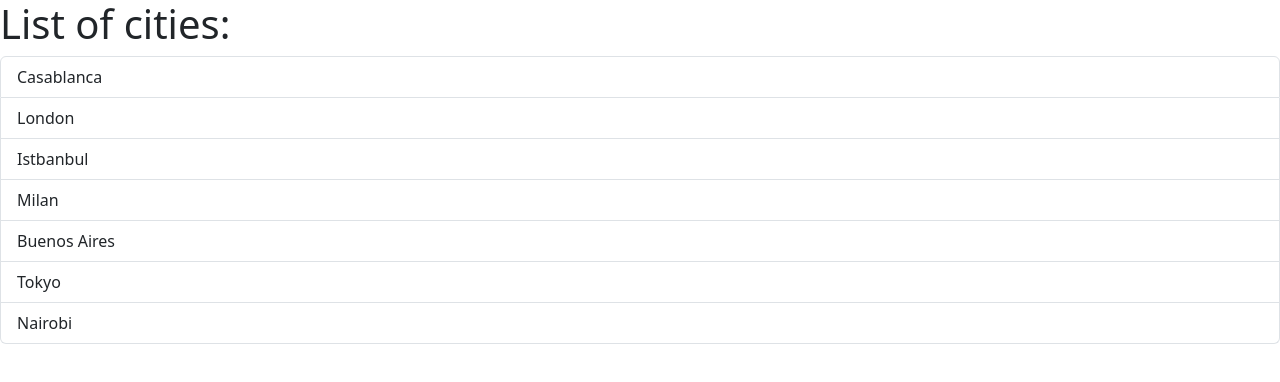
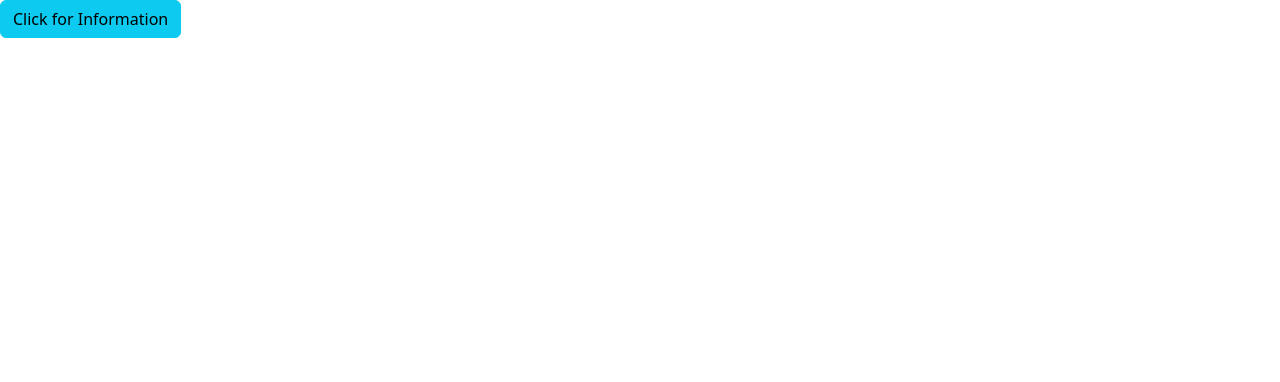
Before and after one commit to chelseadagger-fc/LrnBooksearch, a React (Vite) app: page / in a window 1280 px wide. Shown: the top 382 px of the page. Built offline with nearby package versions, Linux system fonts and the light colour scheme.

Commit message:
utilizing useState to click a button to provide an alert, and another to dismiss it again

```diff
--- a/src/App.tsx
+++ b/src/App.tsx
@@ -1,9 +1,34 @@
-import ListGroup from './components/ListGroup'
+import { useState } from 'react';
+import Alert from './components/Alert';
+import InfoButton from './components/InfoButton'
+import 'bootstrap/dist/css/bootstrap.css'
+
 
 export default function App() {
+  const [isVisible, setVisibility] = useState(false);
+
+  const showAlert = () => {
+    setVisibility(true);
+  }
+
+  const hideAlert = () => {
+    setVisibility(false);
+  }
+
   return (
       <div>
-        <ListGroup />
+        {
+          isVisible && <Alert
+          children="This is the alert."
+          onClick={hideAlert} />
+        }
+
+        <InfoButton
+        color="info"
+        onClick={showAlert}
+        children="Click for Information" />
+
+
       </div>
     );
 }
--- /dev/null
+++ b/src/components/Alert.tsx
@@ -0,0 +1,22 @@
+//   const items = ['Casablanca','London','Istbanbul','Milan','Buenos Aires','Tokyo','Nairobi'];
+
+import { ReactNode } from "react";
+import 'bootstrap/dist/css/bootstrap.css';
+
+interface Props {
+    children: ReactNode;
+    onClick: () => void;
+}
+
+
+const Alert = ({children, onClick}: Props) => {
+
+  return (
+    <div className="alert alert-warning alert-dismissable fade show" role="alert">
+      {children}
+      <button onClick={onClick} type="button" className="btn-close" data-bs-dismiss="alert" aria-label="Close"></button>
+    </div>
+  )
+}
+
+export default Alert
--- /dev/null
+++ b/src/components/InfoButton.tsx
@@ -0,0 +1,19 @@
+interface Props {
+    children: string;
+    color?: string;
+    onClick: () => void;
+}
+
+
+const InfoButton = ({children, onClick, color}: Props) => {
+  return (
+    <button
+      type="button"
+      className={"btn btn-" + color}
+      onClick={onClick}>
+        {children}
+    </button>
+  )
+}
+
+export default InfoButton
--- a/src/components/ListGroup.tsx
+++ b/src/components/ListGroup.tsx
@@ -1,21 +1,32 @@
 import {useState} from 'react';
 
-export default function ListGroup() {
+// {items: [], heading: string}
+// shape, or interface, of an object
 
-    const items = ['Casablanca','London','Istbanbul','Milan','Buenos Aires','Tokyo','Nairobi'];
+interface ListGroupProps {
+    items: string[];
+    heading: string;
+    onSelectItem: (item:string) => void;
+}
+
+
+
+export default function ListGroup({items, heading, onSelectItem}: ListGroupProps) {
+
+
     // hook
     const [selectedIndex, setSelectedIndex] = useState(-1);
 
     return (
         <>
-            <h1>List of cities: </h1>
+            <h1>List of {heading}: </h1>
             {items.length === 0 && <p>No item found.</p>}
             <ul className="list-group">
                 {items.map((item, index) => (
                     <li
-                        className={ selectedIndex === index ? 'list-group-item active' : 'list-group-item'} // "list-group-item active"
+                        className={ selectedIndex === index ? 'list-group-item active' : 'list-group-item'}
                         key={item}
-                        onClick={() => { setSelectedIndex(index)}}
+                        onClick={() => { setSelectedIndex(index); onSelectItem(item);}}
                     >
                         {item}
                     </li>
```
